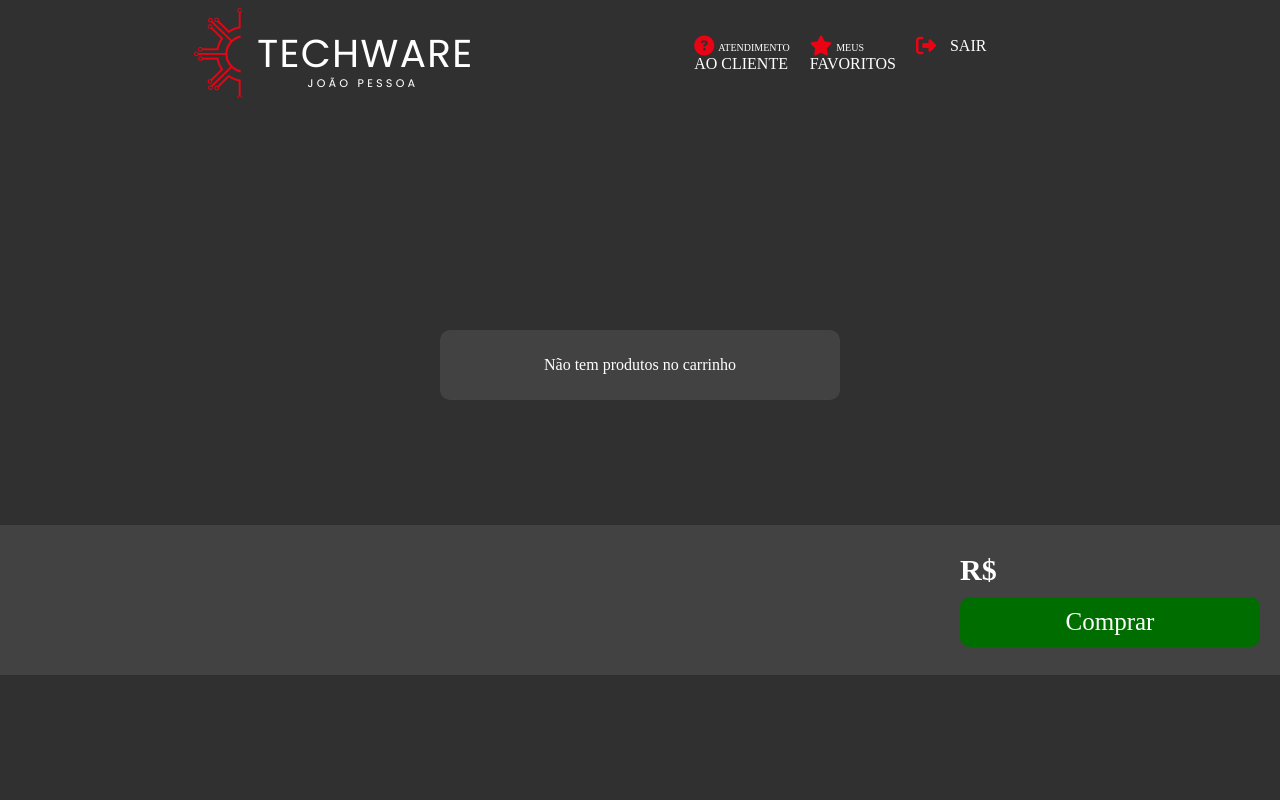
After one commit to manawarah/TechWares_BD, a PHP site: page /carrinho/carrinho.php in a window 1280 px wide. The commit adds this page. Run offline with PHP 8.4, Linux system fonts and the light colour scheme; a user stored in the database is signed in; data that the repository does not hold is empty; some web fonts are replaced.

Commit message:
Add files via upload

```diff
--- /dev/null
+++ b/E-commerce/carrinho/carrinho.css
@@ -0,0 +1,27 @@
+main, body{
+    width: 100%;
+    display: flex;
+    justify-content: center;
+    flex-wrap: wrap;
+}
+.msg{
+    background-color: #424242;
+    color: white;
+    width: 400px;
+    height: 70px;
+    border-radius: 10px;
+
+    display: flex;
+    justify-content: center;
+    align-items: center;
+}
+.footer-rodape{
+    background-color: #424242;
+    width: 100%;
+    height: 150px;
+
+    padding: 10px;
+    display: flex;
+    justify-content: end;
+    align-items: center;
+}
--- /dev/null
+++ b/E-commerce/carrinho/carrinho.php
@@ -0,0 +1,111 @@
+<?php
+    include_once('../database/conexao.php');
+    session_start();
+    if(isset($_SESSION['email']) == false){
+
+        header('Location: ../login/login.php');
+    }
+
+    $emailSession = $_SESSION['email'];
+
+    $sql = mysqli_query($conexao, "SELECT * FROM carrinho WHERE userEmail = '$emailSession'");
+
+?>
+<!DOCTYPE html>
+<html lang="pt-BR">
+<head>
+    <meta charset="UTF-8">
+    <meta http-equiv="X-UA-Compatible" content="IE=edge">
+    <meta name="viewport" content="width=device-width, initial-scale=1.0">
+    <link rel="stylesheet" href=" ../styles.css">
+    <link rel="stylesheet" href=" ../preview/preview.css">
+    <link rel="stylesheet" href="carrinho.css">
+    <!-- O arquivo default.css serve para guardar estilos que serão usados várias vezes em outras páginas -->
+    <link rel="stylesheet" href="../styles/defaults.css">
+    <link rel="stylesheet" href="../fontawesome/css/all.min.css">
+    <title>Carrinho</title>
+</head>
+<body>
+<header class="cabecalho">
+        <div class="logo">
+            <a href="../">
+                <img src="../assets/Techware.png" alt="logo" width="200px" class="img">
+            </a>
+        </div>
+        <?php
+        if (isset($_SESSION['email']) == true) {
+            echo "
+                <nav class='nav-bar'>
+                    <div class='nav-div'>
+                        <i class='fa-solid fa-circle-question fa-lg' style='color: #e90313;'></i>
+                        <span style='font-size: 10px;'>ATENDIMENTO</span>
+                        <br>
+                        <a class='nav-link' href='../cliente/cliente.php'>AO CLIENTE</a>
+                    </div>
+                    <div class='nav-div'>
+                        <i class='fa-solid fa-star fa-lg' style='color: #e90313;'></i>
+                        <span style='font-size: 10px;'>MEUS</span>
+                        <br>
+                        <a class='nav-link' href='#'>FAVORITOS</a>
+                    </div>
+                    <div class='nav-div' style='color: #e90313;'>
+                        <i class='fa-solid fa-right-from-bracket fa-lg'></i>
+                        <a href='../logoff.php' class='nav-link' style='margin: 0 10px'>SAIR</a>
+                        <br>
+                    </div>
+                </nav>
+
+            ";
+        } else {
+            echo "
+                <nav class='nav-bar'>
+                    <div class='nav-div'>
+                        <i class='fa-solid fa-user' fa-lg style='color: #e90313;'></i>
+                        <span style='font-size: 10pt;'>MINHA CONTA</span>
+                        <br>
+                        <a class='nav-link' href='../login/login.php'>ENTRAR/CADASTRO</a>
+                    </div>
+                    <div class='nav-div'>
+                        <i class='fa-solid fa-circle-question fa-lg' style='color: #e90313;'></i>
+                        <span style='font-size: 10pt;'>ATENDIMENTO</span>
+                        <br>
+                        <a class='nav-link' href='../cliente/cliente.html'>AO CLIENTE</a>
+                    </div>
+                    <div class='nav-div'>
+                        <i class='fa-solid fa-star fa-lg' style='color: #e90313;'></i>
+                        <span style='font-size: 10pt;'>MEUS</span>
+                        <br>
+                        <a class='nav-link' href='#'>FAVORITOS</a>
+                    </div>
+                </nav>
+
+            ";
+        }
+        ?>
+
+    </header>
+
+    <main>
+
+        <section>
+            <?php
+                if($sql->fetch_assoc() == null){
+                    echo "
+                        <p class='msg'>Não tem produtos no carrinho</p>
+                        ";
+                } else {
+                    while($sql2 = $sql->fetch_assoc()){
+                        echo $sql2["nome"];
+                    }
+                }
+            ?>
+        </section>
+        <section class="footer-rodape">
+            <div>
+                <h1 style="color: white; padding: 0 0 10px 10px; font-size: 30px;">R$ </h1>
+                <a href="" class="btn-comprar">Comprar</a>
+            </div>
+        </section>
+    </main>
+</body>
+</html>
--- a/E-commerce/index.php
+++ b/E-commerce/index.php
@@ -58,7 +58,7 @@ $name = $return['nome'] ?? '';
                         <br>
                     </div>
                     <button class='btn-carrinho'>
-                        <i class='fa-solid fa-cart-shopping fa-lg' style='color: white;'></i>
+                        <a href='carrinho/carrinho.php' class='fa-solid fa-cart-shopping fa-lg' style='color: white; text-decoration: none;'></a>
                     </button>
                 </nav>
 
--- a/E-commerce/login/login.php
+++ b/E-commerce/login/login.php
@@ -1,4 +1,5 @@
 <?php
+
     $email = $_POST['email'] ?? '';
 ?>
 <!DOCTYPE html>
@@ -39,6 +40,11 @@
             <label for="password">Senha:</label>
             <input type="password" name="password" class="">
             <input type="submit" value="Entrar" name='submit'>
+            <?php
+                if(!empty($_GET["err"])){
+                    echo "<p class='errors'>As credenciais estão incorretas</p>";
+                }
+            ?>
             <a href="" class="resetPass">Esqueci minha senha</a>
             <span class='line'></span>
             <a href="../register/register.php" class="btn-register">
--- a/E-commerce/preview/preview.css
+++ b/E-commerce/preview/preview.css
@@ -40,5 +40,5 @@ img{
 header a{
     text-decoration: none;
     color: red;
-    font-size: 30px !important;
+
 }
--- a/E-commerce/preview/preview.php
+++ b/E-commerce/preview/preview.php
@@ -34,7 +34,7 @@
             <div style="display: flex; margin: 30px 0;">
                 <a href="../product/cartao.php?id=<?= $id ?>" class="btn-comprar">R$ <?= str_replace(".", ",", $produto["preco"]) ?></a>
                 <button class="btn-carrinho">
-                    <i class='fa-solid fa-cart-shopping fa-lg' style='color: white;'></i>
+                    <a href="../carrinho/carrinho.php" class='fa-solid fa-cart-shopping fa-lg' style='color: white; text-decoration: none;'></a>
                 </button>
             </div>
         </section>
--- a/E-commerce/styles.css
+++ b/E-commerce/styles.css
@@ -55,13 +55,14 @@
 
     width: 300px;
     height: 250px;
-    box-shadow: 0px 0px 7px black;
     display: flex;
     align-items: center;
     justify-content: center;
     flex-wrap: wrap;
     border-radius: 10px;
     margin: 30px;
+    padding: 10px;
+    background-color: #424242;
 }
 .icon-info{
 
--- a/E-commerce/styles/defaults.css
+++ b/E-commerce/styles/defaults.css
@@ -34,11 +34,19 @@ header{
     align-items: center;
     padding-left: 10px;
 }
+
+.errors{
+    color: #E90313;
+    width: 100%;
+    text-align: center;
+}
+
 /* Cabeçalho/Header do site */
-
+header{
+    margin-top: 30px;
+}
 .cabecalho{
     justify-content: space-evenly;
-    height: 15%;
     color: white;
 }
 .nav-bar{
@@ -71,7 +79,6 @@ header{
 
     width: 250px;
     height: 350px;
-    box-shadow: 0px 0px 7px black;
     margin: 20px;
     border-radius: 10px;
     display: flex;
@@ -104,6 +111,7 @@ header{
     color: white;
     text-decoration: none;
 /* Adicionar retiências caso ultrapsse 2 linhas */
+
     height: 40px;
     display: -webkit-box;
     -webkit-line-clamp: 2;
```
Also changed, not shown: E-commerce/login/config.php (+5 -2 lines).
